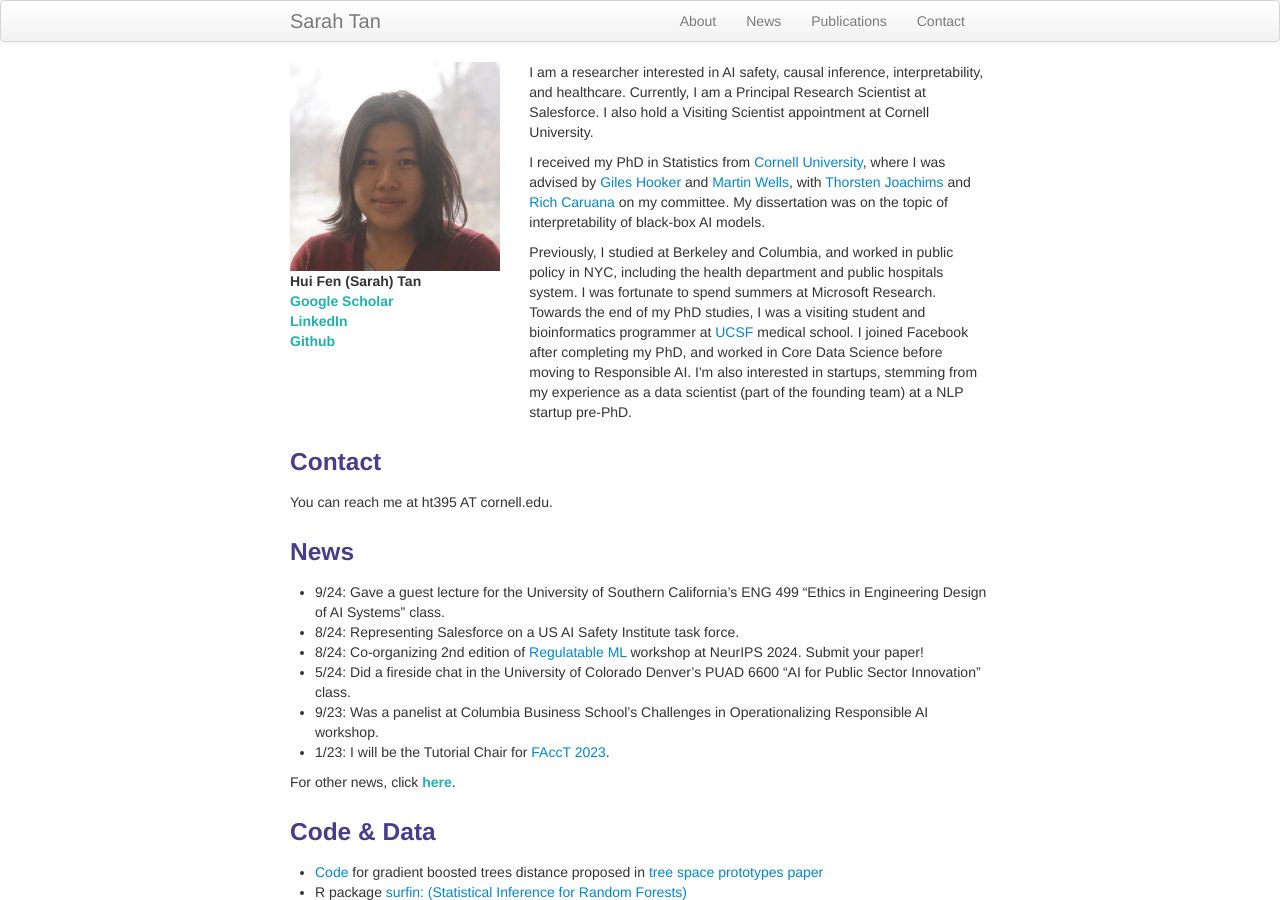
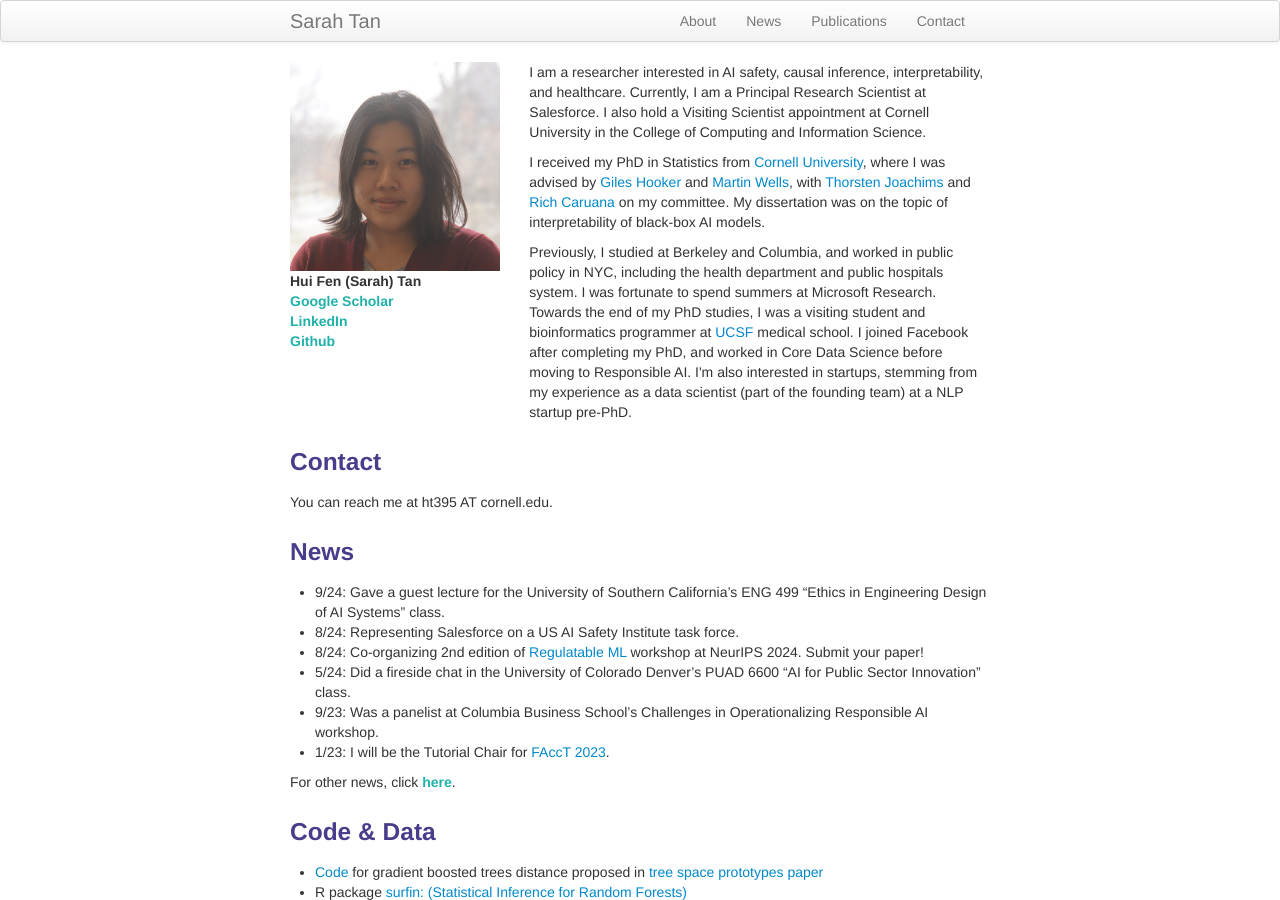
Before and after one commit to shftan/shftan.github.io, a Jekyll site: the page built from index.md, in a window 1280 px wide and 900 px high. Built offline with Jekyll 4.4.1, drawn with Linux system fonts in a browser that asks for light colours.

Commit message:
Update index.md

```diff
--- a/index.md
+++ b/index.md
@@ -18,7 +18,7 @@ keywords: Sarah Tan, machine learning, artificial intelligence, statistics
         </div>
 
         <div class="span8">
-                <p>I am a researcher interested in AI safety, causal inference, interpretability, and healthcare. Currently, I am a Principal Research Scientist at Salesforce. I also hold a Visiting Scientist appointment at Cornell University.</p>
+                <p>I am a researcher interested in AI safety, causal inference, interpretability, and healthcare. Currently, I am a Principal Research Scientist at Salesforce. I also hold a Visiting Scientist appointment at Cornell University in the College of Computing and Information Science.</p>
 
                   <p>I received my PhD in Statistics from <a href="https://stat.cornell.edu/">Cornell University</a>, where I was advised by <a href="http://faculty.bscb.cornell.edu/~hooker/">Giles Hooker</a> and <a href="https://courses.cit.cornell.edu/mtw1/">Martin Wells</a>, with <a href="https://www.cs.cornell.edu/people/tj/">Thorsten Joachims</a> and <a href="https://www.microsoft.com/en-us/research/people/rcaruana/">Rich Caruana</a> on my committee. My dissertation was on the topic of interpretability of black-box AI models.</p>
 
```
